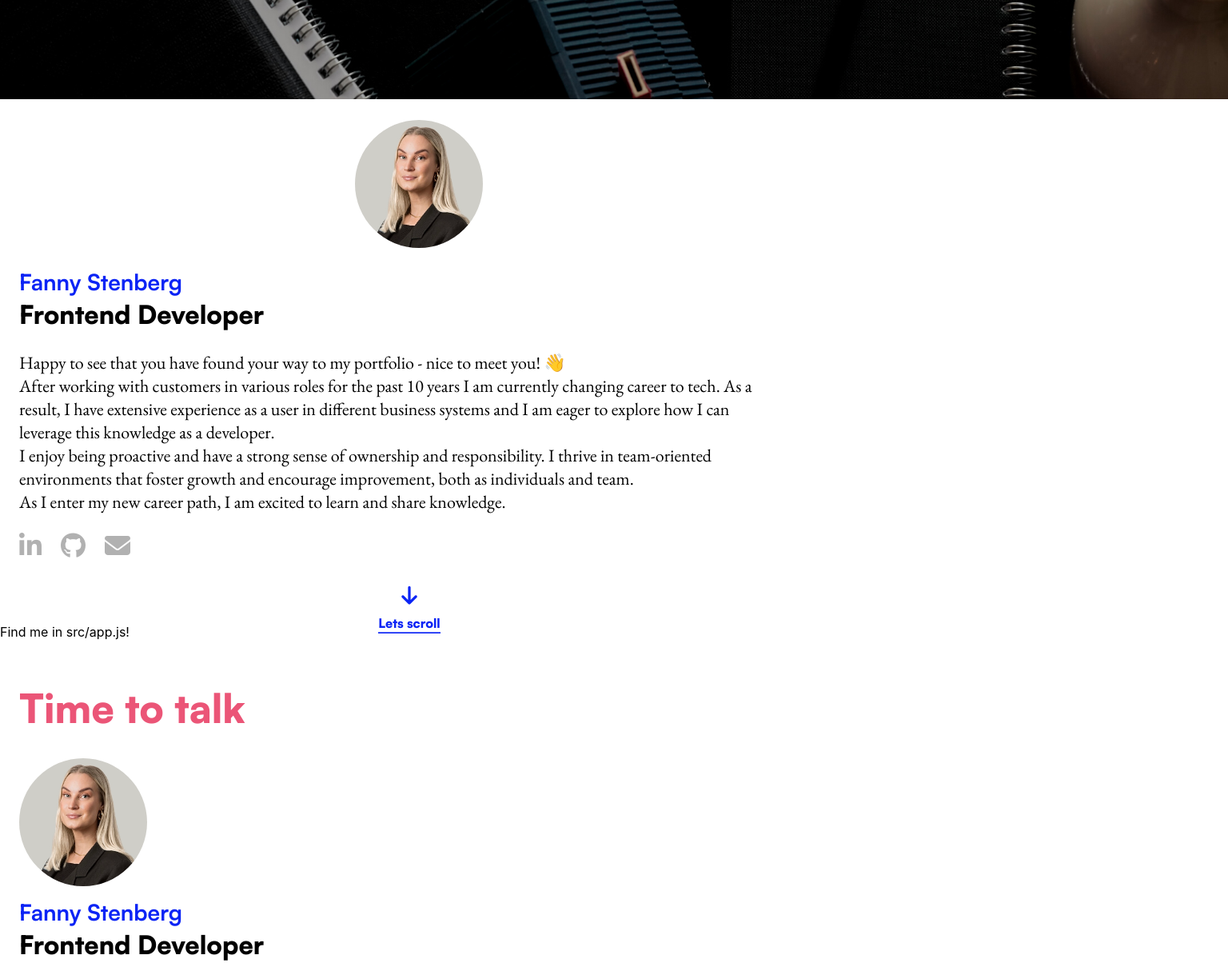
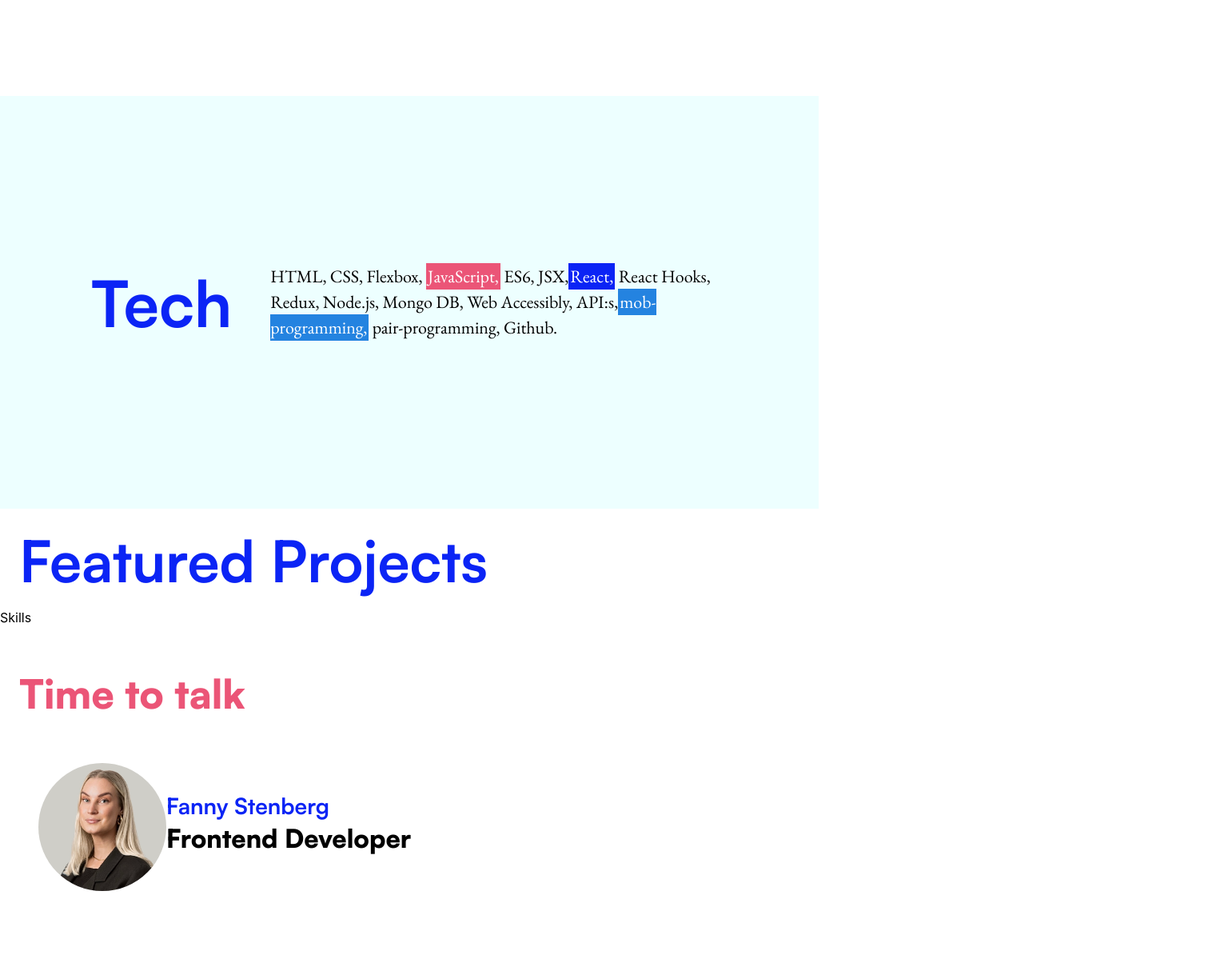
Before and after one commit to fannystenberg/portfolio-react, a React (Create React App) app: page / in a window 1024 px wide. Shown: the part 800-2004 px from the top of the page at 80% size, 1536 px wide, since content can reach past the window. Built offline with nearby package versions, Linux system fonts and the light colour scheme.

Commit message:
started on Featured Projects and added styling

```diff
--- a/src/App.js
+++ b/src/App.js
@@ -1,5 +1,6 @@
 import React from 'react';
 import Header from 'components/Header';
+import FeaturedProjects from 'components/FeaturedProjects';
 import Footer from 'components/Footer';
 
 export const App = () => {
@@ -11,8 +12,19 @@ export const App = () => {
         <p className="scroll-text">Lets scroll</p>
       </div>
       <main>
-        Find me in src/app.js!
+        <section lang="en-US" className="tech" title="Information about tech-stack" aria-label="Information about tech-stack">
+          <h2>Tech</h2>
+          <p>
+            HTML, CSS, Flexbox, <mark className="pink-bg-text">JavaScript,</mark> ES6, JSX,
+            <mark className="blue-bg-text">React,</mark> React Hooks, Redux, Node.js, Mongo DB, Web Accessibly, API:s,
+            <mark className="light-blue-bg-text">mob-programming,</mark> pair-programming, Github.
+          </p>
+        </section>
+        <FeaturedProjects />
       </main>
+      <aside>
+        Skills
+      </aside>
       <Footer />
     </>
   )
--- /dev/null
+++ b/src/FeaturedProjects.css
@@ -0,0 +1,78 @@
+.featured-projects {
+    margin-left: 24px;
+}
+.projectPicture {
+    margin: 24px 24px 24px 0;
+}
+
+.project {
+    margin-top: 24px;
+}
+
+.featured-projects h2, h3 {
+    font-family: 'Satoshi-Variable';
+    font-style: normal;
+}
+
+.featured-projects h2 {
+    font-weight: 700;
+    font-size: 72px;
+    line-height: 80px;
+    color: #0B24F5;
+    margin: 24px 24px 24px 0;
+}
+
+.featured-projects h3 {
+    font-weight: 900;
+    font-size: 32px;
+    line-height: 43px;
+    color: #000000;
+}
+
+.featured-projects p {
+    font-family: 'EB Garamond';
+    font-style: normal;
+    font-weight: 400;
+    font-size: 22px;
+    line-height: 29px;
+    color: #000000;
+    margin: 24px 24px 24px 0;
+}
+
+.featured-projects li {
+    display: inline;
+    padding: 3px;
+    background-color: #000000;
+    color: #ffff;
+    font-family: 'Satoshi-Variable';
+    font-style: normal;
+    font-weight: 500;
+    font-size: 16px;
+    line-height: 22px;
+    color: #FFFFFF;
+}
+
+.featured-projects button {
+    display: block;
+    margin: 12px 0px 12px 0;
+    background-color: #F5F5F5;
+    border-radius: 40px;
+    border: none;
+    padding: 12px;
+    font-family: 'Satoshi-Variable';
+    font-style: normal;
+    font-weight: 500;
+    font-size: 20px;
+    line-height: 27px;
+    color: #333333;
+}
+
+.view-code:hover {
+    background-color:#EB5577;
+    color: white;
+}
+
+.live-demo:hover {
+    background-color: #0B24F5;
+    color:white;
+}
--- a/src/Header.css
+++ b/src/Header.css
@@ -1,3 +1,7 @@
+.picture { /* This hides the cover-image on mobile */
+    display: none;
+}
+
 .header-container {
     margin-left: 24px;
 }
--- a/src/components/FeaturedProjects.js
+++ b/src/components/FeaturedProjects.js
@@ -0,0 +1,11 @@
+import React from 'react';
+import '../FeaturedProjects.css';
+
+const FeaturedProjects = () => {
+  return (
+    <section lang="en-US" className="featured-projects" title="Fanny's featured projects" aria-label="List of Fanny's featured projects">
+      <h2 lang="en">Featured Projects</h2>
+    </section>
+  )
+};
+export default FeaturedProjects;
--- a/src/index.css
+++ b/src/index.css
@@ -16,6 +16,7 @@ code {
     monospace;
 }
 
+/* SCROLL */
 .scroll {
   display: flex;
   flex-direction: column;
@@ -44,3 +45,311 @@ code {
   border-bottom-width: 2px;
   width: fit-content;
 }
+
+/*** SECTION: TECH ***/
+.tech {
+  background-color: #EDFFFF;
+  display: flex;
+  flex-direction: column;
+  justify-content: center;
+  align-items: center;
+  padding: 80px 0 80px 0;
+}
+
+.tech h2 {
+  font-family: 'Satoshi-Variable';
+  font-style: normal;
+  font-weight: 700;
+  font-size: 80px;
+  line-height: 108px;
+  color: #0B24F5;
+}
+
+.tech p {
+  font-family: 'EB Garamond';
+  font-style: normal;
+  font-weight: 400;
+  font-size: 22px;
+  line-height: 32px;
+  color: #000000;
+  margin: 24px;
+}
+
+.tech mark {
+  color: #FFFFFF;
+  padding: 2px;
+  gap: 8px;
+}
+
+.pink-bg-text {
+  background-color: #EB5577;
+}
+
+.blue-bg-text {
+  background-color: #0B24F5;
+}
+
+.light-blue-bg-text {
+  background-color: #2483E0;
+}
+
+/* RESPONSIVE DESIGN FOR SMALL MOBILES */
+@media (min-width: 320px) and (max-width: 374px) {
+  main {
+      display: flex;
+      flex-direction: column;
+      justify-content: center;
+      align-items: center;
+      margin-left: 6px;
+  }
+  .tech, .skills {
+      background-color: white;
+  }
+}
+
+/* RESPONSIVE DESIGN FOR TABLET */
+@media (min-width: 667px) and (max-width: 1024px) {
+  .picture {
+      display: block;
+  }
+
+  .cover {
+      max-height: 412px;
+      width: 100%;
+      object-fit: cover;
+  }
+
+  .header-container {
+      display: grid;
+      grid-template-columns: 1fr 1fr 1fr;
+      justify-content: center;
+      align-items: center;
+      margin: 0;
+  }
+
+  .myProfilePic {
+      justify-content: end;
+  }
+
+  .nameAndTitle {
+      grid-column: 2 / span 2;;
+
+  }
+
+  .introduction, .contact-me {
+      grid-column: 1 / span 3;
+      width: 80%;
+      margin-left: 100px
+  }
+
+  .scroll {
+      margin: 24px 24px 12px 24px;
+      padding: 0 30px 0 30px;
+  }
+
+  .tech {
+      padding: 140px 60px 140px 60px;
+  }
+
+  .tech h2 {
+      margin: 24px;
+  }
+
+  .tech p {
+      width: 75%;
+  }
+
+  .project {
+      display: flex;
+      flex-direction: row;
+      align-items: center;
+  }
+
+  .featured-projects img {
+      width: 184px;
+      height: 280px;
+      object-fit: cover;
+  }
+
+  .featured-projects p {
+      max-width: 80%;
+      margin: 24px 0 24px 0;
+  }
+
+  .featured-projects button {
+      display: inline;
+  }
+
+  .skills-container {
+      display: flex;
+      flex-direction: row;
+      justify-content: space-evenly;
+      align-items: flex-start;
+      margin: 0 48px 0 48px;
+  }
+
+  footer {
+      display: flex;
+      flex-direction: column;
+      justify-content: center;
+      align-items: center;
+  }
+
+  footer h2 {
+      font-weight: 900;
+      font-size: 120px;
+      line-height: 162px;
+  }
+
+  .myProfileImg {
+      margin: 16px;
+  }
+
+  .about-me {
+      display: flex;
+      flex-direction: row;
+      justify-content: center;
+      align-items: center;
+      margin: 24px;
+  }
+
+  .phoneAndMail {
+      margin: 48px;
+  }
+
+  .contactMe {
+      display: flex;
+      margin: 48px;
+  }
+}
+
+/* RESPONSIVE DESIGN FOR DESKTOP */
+@media (min-width: 1024px) {
+  header {
+      display: flex;
+      flex-direction: row-reverse;
+      height: 920px;
+      align-items: center;
+  }
+
+  .picture {
+      display: flex;
+      max-width: 100%;
+      min-width: 50%;
+      min-height: 100%;
+  }
+
+  .cover {
+      object-fit: none;
+      object-position: right 0%;
+      width: 100%;
+      filter: brightness(50%);
+  }
+
+  .header-container {
+      display: grid;
+      grid-template-columns: 1fr 1fr 1fr;
+      justify-content: center;
+      align-items: center;
+      margin: 0;
+  }
+
+  .myProfilePic {
+      justify-content: end;
+  }
+
+  .nameAndTitle {
+      grid-column: 2 / span 2;
+  }
+
+  .introduction, .contact-me {
+      grid-column: 1 / span 3;
+      width: 80%;
+      margin-left: 100px
+  }
+
+  .scroll {
+      position: absolute;
+      left: 51%;
+      top: 85%;
+      margin-left: -50px;
+      margin-top: -50px;
+  }
+
+  .tech {
+      display: flex;
+      flex-direction: row;
+      align-items: center;
+      justify-content: center;
+      padding: 180px 90px 180px 90px;
+  }
+
+  .tech h2 {
+      margin: 24px;
+  }
+
+  .tech p {
+      width: 75%;
+  }
+
+  .featured-projects {
+      display: flex;
+      flex-direction: column;
+      justify-content: center;
+      align-items: flex-start;
+  }
+
+  .project {
+      display: flex;
+      flex-direction: row;
+      align-items: center;
+      justify-content: center;
+  }
+
+  .featured-projects button {
+      display: inline;
+  }
+
+  .skills-container {
+      display: flex;
+      flex-direction: row;
+      justify-content: space-evenly;
+      align-items: flex-start;
+      margin: 0 48px 0 48px;
+  }
+
+  footer {
+      display: flex;
+      flex-direction: column;
+      justify-content: center;
+      align-items: center;
+      margin: 62px 0 62px 0;
+  }
+
+  footer h2 {
+      font-weight: 900;
+      font-size: 120px;
+      line-height: 162px;
+  }
+
+  .myProfileImg {
+      margin: 16px;
+  }
+
+  .about-me {
+      display: flex;
+      flex-direction: row;
+      justify-content: center;
+      align-items: center;
+      margin: 24px;
+  }
+
+  .phoneAndMail {
+      margin: 48px;
+  }
+
+  .contactMe {
+      display: flex;
+      margin: 48px;
+  }
+}
```
